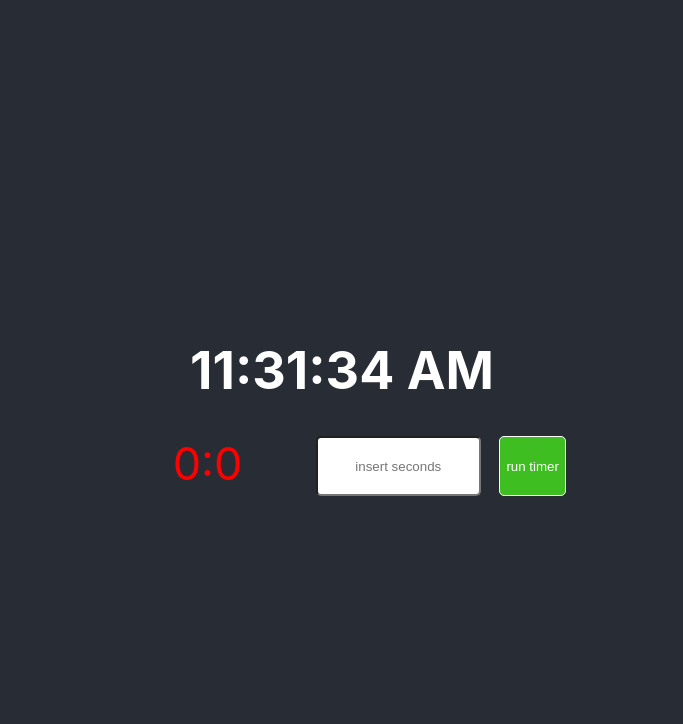
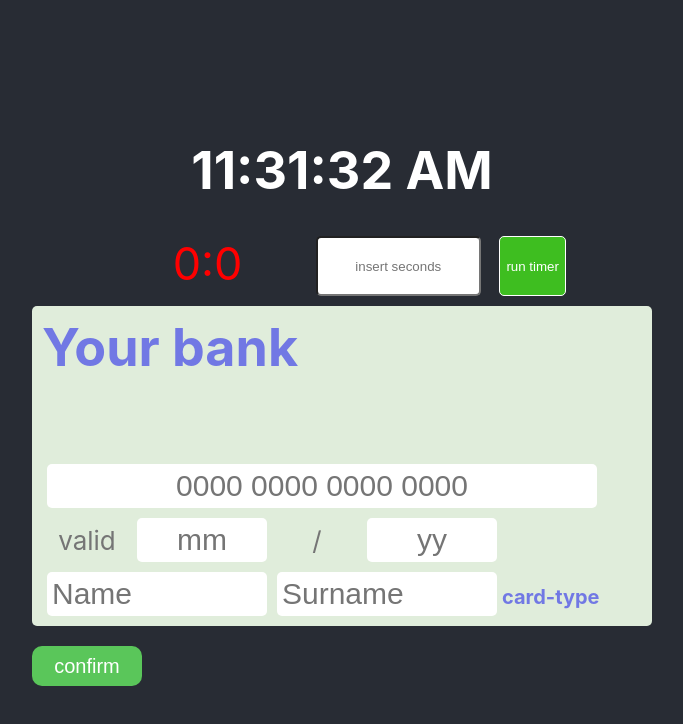
Before and after one commit to atenobi/itechart-react-study-project, a React (Create React App) app: page / in a window 1280 px wide. Shown: the top 724 px of the page, without its empty margins (298-981 px from the left). Built offline with nearby package versions, Linux system fonts and the light colour scheme.

Commit message:
credit card add markup and design

```diff
--- a/public/index.html
+++ b/public/index.html
@@ -9,35 +9,11 @@
       name="description"
       content="Web site created using create-react-app"
     />
-    <link rel="apple-touch-icon" href="%PUBLIC_URL%/logo192.png" />
-    <!--
-      manifest.json provides metadata used when your web app is installed on a
-      user's mobile device or desktop. See https://developers.google.com/web/fundamentals/web-app-manifest/
-    -->
     <link rel="manifest" href="%PUBLIC_URL%/manifest.json" />
-    <!--
-      Notice the use of %PUBLIC_URL% in the tags above.
-      It will be replaced with the URL of the `public` folder during the build.
-      Only files inside the `public` folder can be referenced from the HTML.
 
-      Unlike "/favicon.ico" or "favicon.ico", "%PUBLIC_URL%/favicon.ico" will
-      work correctly both with client-side routing and a non-root public URL.
-      Learn how to configure a non-root public URL by running `npm run build`.
-    -->
     <title>React App</title>
   </head>
   <body>
-    <noscript>You need to enable JavaScript to run this app.</noscript>
     <div id="root"></div>
-    <!--
-      This HTML file is a template.
-      If you open it directly in the browser, you will see an empty page.
-
-      You can add webfonts, meta tags, or analytics to this file.
-      The build step will place the bundled scripts into the <body> tag.
-
-      To begin the development, run `npm start` or `yarn start`.
-      To create a production bundle, use `npm run build` or `yarn build`.
-    -->
   </body>
 </html>
--- a/src/App.css
+++ b/src/App.css
@@ -1,4 +1,5 @@
 @import './components/timer/timer.css';
+@import './components/creditCard/creditCard.css';
 
 .App {
 
--- a/src/App.js
+++ b/src/App.js
@@ -2,13 +2,18 @@ import React from "react";
 import "./App.css";
 import Clock from "./components/clock/Clock";
 import Timer from "./components/timer/Timer";
+import CreditCard from "./components/creditCard/CreditCard";
 
 function App() {
   return (
     <div className="App">
       <Clock />
+
       {/* Create a component that represents a simple timer. */}
       <Timer />
+
+      {/* {Implement a control to input credit card information.} */}
+      <CreditCard />
     </div>
   );
 }
--- /dev/null
+++ b/src/components/creditCard/CreditCard.jsx
@@ -0,0 +1,55 @@
+import React from "react";
+
+const CreditCard = () => {
+  const submitHandler = () => {
+    console.log("submit test");
+  };
+
+  return (
+    <div>
+      <div className="credit-card-container">
+        <h1 className="credit-card_bank-name">Your bank</h1>
+        <input
+          type="number"
+          placeholder="0000 0000 0000 0000"
+          className="credit-card_card-number"
+        />
+
+        <p className="credit-card_valid-text">valid</p>
+
+        <input
+          type="number"
+          placeholder="mm"
+          className="credit-card_card-valid-month"
+        />
+        <p className="credit-card_valid-text">/</p>
+        <input
+          type="number"
+          placeholder="yy"
+          className="credit-card_card-valid-year"
+        />
+
+        <input
+          type="text"
+          placeholder="Name"
+          className="credit-card_card-owner-name"
+        />
+        <input
+          type="text"
+          placeholder="Surname"
+          className="credit-card_card-owner-surname"
+        />
+        <h1 className="credit-card_card-type">card-type</h1>
+      </div>
+      <button
+        className="credit-card_submit-button"
+        type="submit"
+        onClick={() => submitHandler()}
+      >
+        confirm
+      </button>
+    </div>
+  );
+};
+
+export default CreditCard;
--- /dev/null
+++ b/src/components/creditCard/creditCard.css
@@ -0,0 +1,77 @@
+.credit-card-container {
+  background-color: #e0eddb;
+  width: 600px;
+  height: 300px;
+  border-radius: 5px;
+  margin: 10px;
+  padding: 10px;
+}
+
+.credit-card-container input {
+  outline: none;
+  background-color: #ffffff;
+  border: hidden;
+  margin: 5px;
+  padding: 5px;
+  font-size: 30px;
+  color: #000000;
+  border-radius: 5px;
+}
+
+.credit-card_bank-name {
+  color: #7178e4;
+  margin: 0 0 80px;
+}
+
+.credit-card_card-number {
+  width: 90%;
+  text-align: center;
+}
+
+.credit-card_valid-text {
+  margin: 0;
+  display: inline-block;
+  color: #757575;
+  width: 15%;
+  text-align: center;
+}
+
+.credit-card_card-valid-month,
+.credit-card_card-valid-year {
+  width: 20%;
+  text-align: center;
+}
+
+.credit-card_card-owner-name,
+.credit-card_card-owner-surname {
+  width: 35%;
+  text-align: start;
+}
+
+.credit-card_card-type {
+  color: #7178e4;
+  max-width: 20%;
+  display: inline-block;
+  margin: 0;
+  text-align: center;
+  font-size: 20px;
+}
+
+.credit-card_submit-button {
+  width: 110px;
+  height: 40px;
+  margin: 10px;
+  font-size: 20px;
+  cursor: pointer;
+  border-radius: 10px;
+  background-color: #5ac65a;
+  color: #ffffff;
+  outline: none;
+  border: hidden;
+  transition: 500ms;
+}
+
+.credit-card_submit-button:hover {
+  background-color: #ffffff;
+  color: #5ac65a;
+}
```
